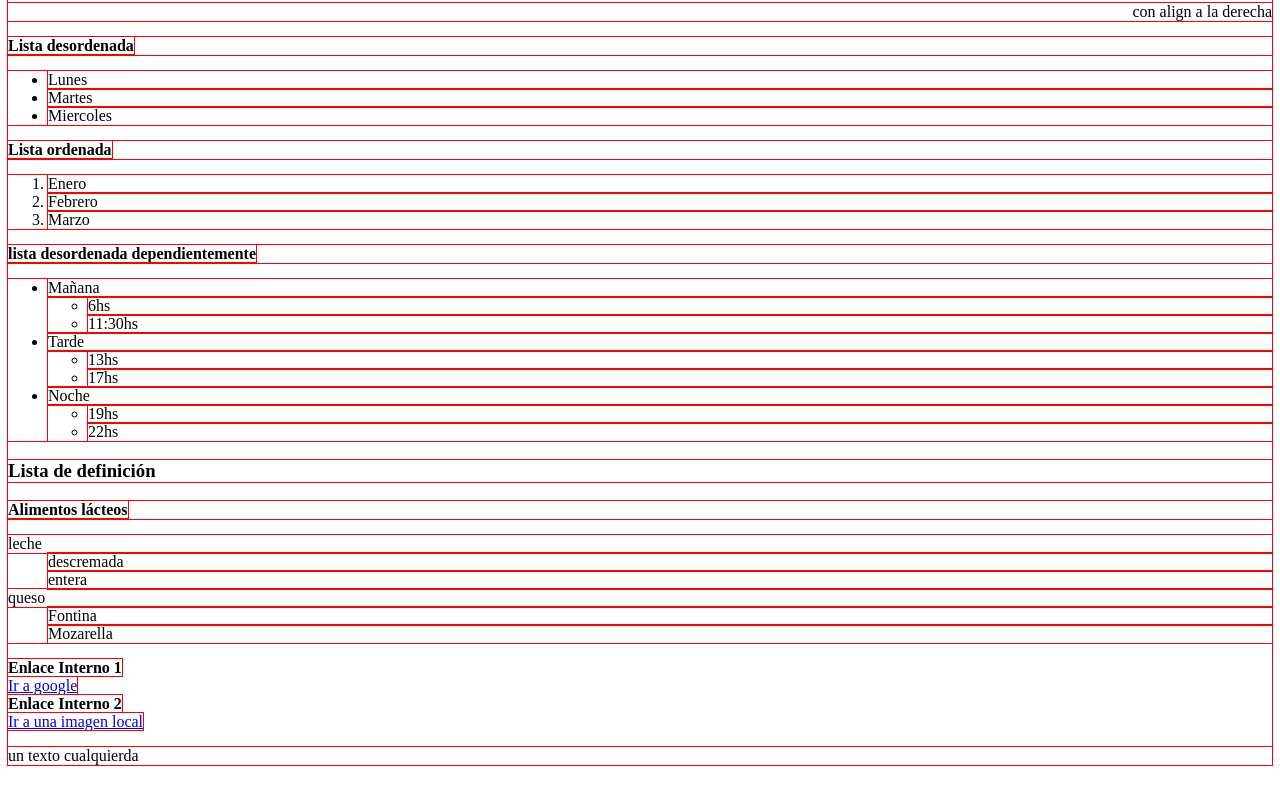
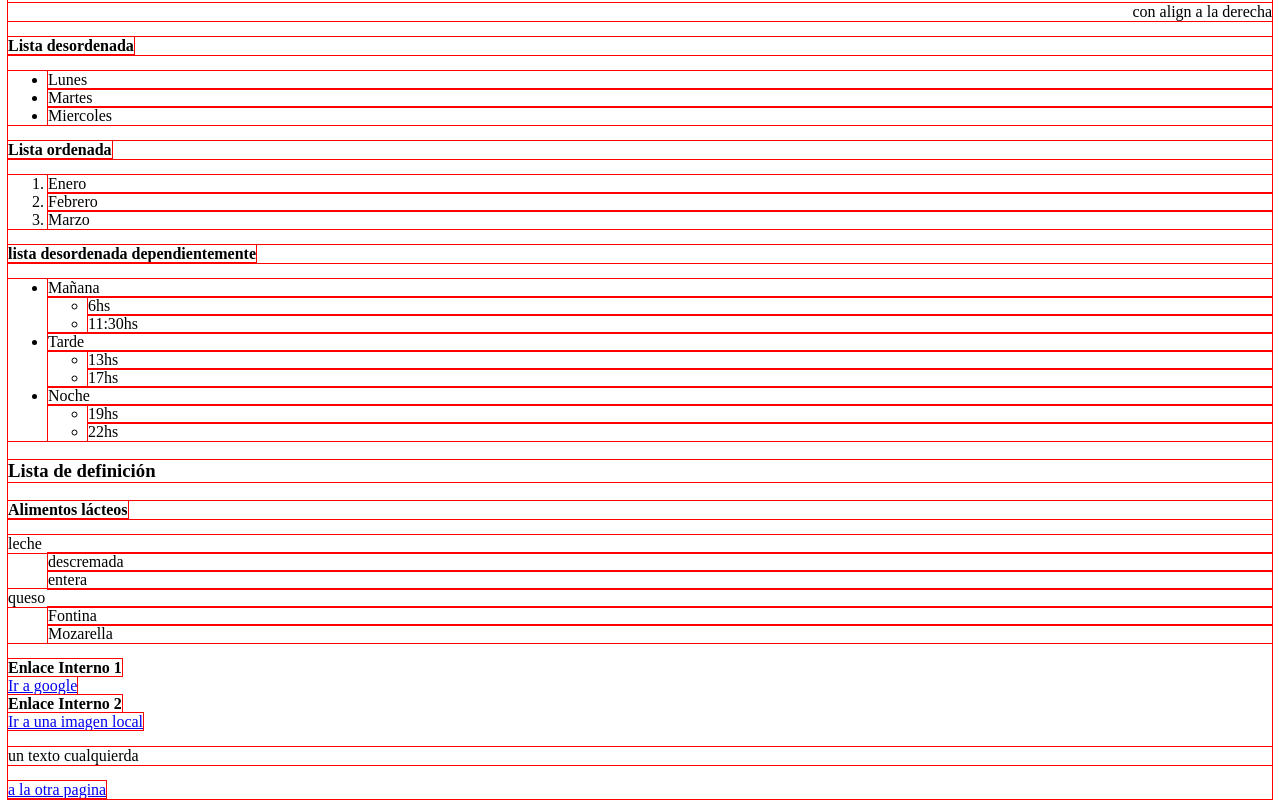
Before and after one commit to g4briie1/MiPrimerRepositorio, a plain HTML site: page index.html in a window 1280 px wide. Shown: the part 379-1186 px from the top of the page. Before the commit the page ends 1160 px from the top, so only its background shows below. Drawn offline with Linux system fonts and the light colour scheme.

Commit message:
enlaces locales

```diff
--- a/index.html
+++ b/index.html
@@ -76,6 +76,7 @@
 
     <a href="img/647fa4033ab5149fd83626d9fdd5ecb4.jpeg">Ir a una imagen local</a> <!--enlace relativo-->
     <p>un texto cualquierda</p><!--(shift+alt+f)-->
+    <a href="archivo.html">a la otra pagina</a>
 
 </body>
 
```
Also changed, not shown: archivo.html (+1 -0 lines).
